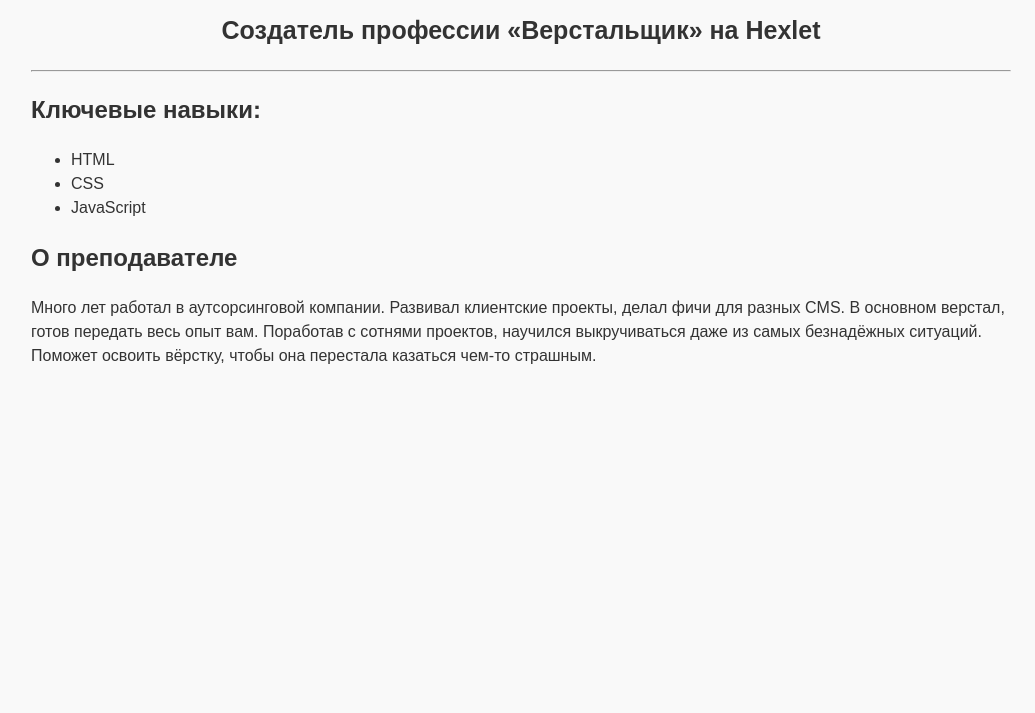
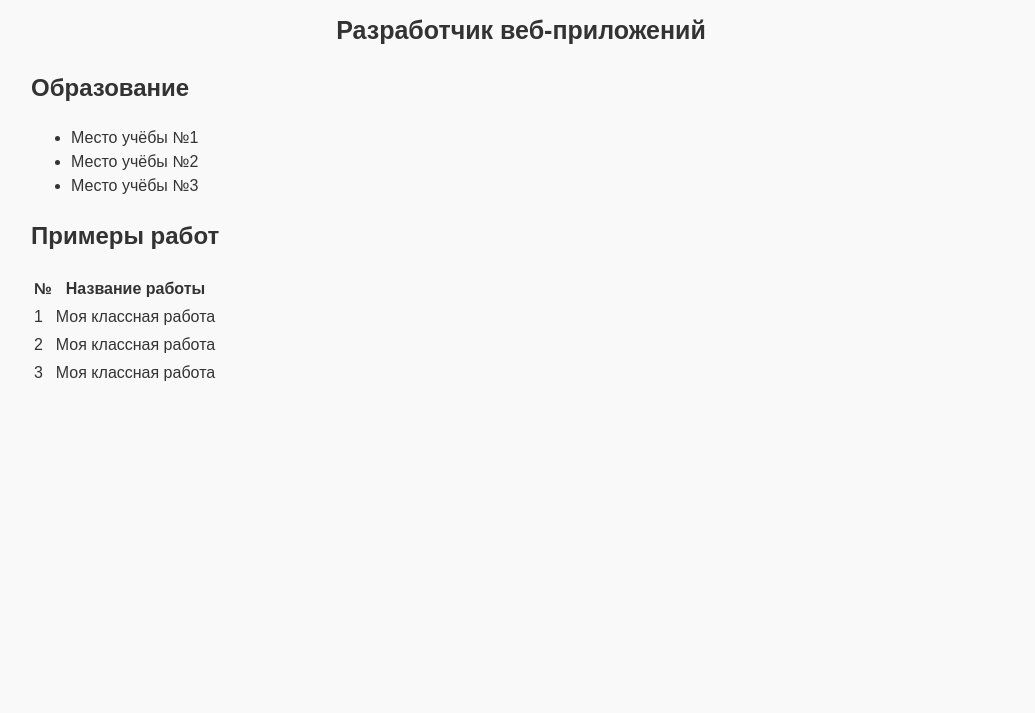
Before and after one commit to dmitriy1423/dmitriy1423.github.io, a plain HTML site: page index.html in a window 1280 px wide. Shown: the part 87-800 px from the top of the page, without its empty margins (119-1154 px from the left). Drawn offline with Linux system fonts and the light colour scheme.

Commit message:
Add files via upload

```diff
--- a/index.html
+++ b/index.html
@@ -9,29 +9,40 @@
 </head>
 <body>
   <main>
-    <h1>Никита Михайлов</h1>
-    <h2>Создатель профессии «Верстальщик» на Hexlet</h2>
-
-    <hr />
-
-    <section>
-      <h2>Ключевые навыки:</h2>
+    <h1>Резюме</h1>
+    <h2>Разработчик веб-приложений</h2>
+    <section class="study">
+      <h2>Образование</h2>
       <ul>
-        <li>HTML</li>
-        <li>CSS</li>
-        <li>JavaScript</li>
+        <li class="place-of-study-1">Место учёбы №1</li>
+        <li class="place-of-study-2">Место учёбы №2</li>
+        <li class="place-of-study-3">Место учёбы №3</li>
       </ul>
     </section>
-
-    <section>
-      <h2>О преподавателе</h2>
-      <p>
-        Много лет работал в аутсорсинговой компании. Развивал клиентские проекты,
-        делал фичи для разных CMS. В основном верстал, готов передать весь опыт
-        вам. Поработав с сотнями проектов, научился выкручиваться даже из самых
-        безнадёжных ситуаций. Поможет освоить вёрстку, чтобы она перестала
-        казаться чем-то страшным.
-      </p>
+    <section class="works">
+      <h2>Примеры работ</h2>
+      <table>
+        <thead>
+          <tr>
+            <th>№</th>
+            <th>Название работы</th>
+          </tr>
+        </thead>
+        <tbody>
+          <tr>
+            <td>1</td>
+            <td>Моя классная работа</td>
+          </tr>
+          <tr>
+            <td>2</td>
+            <td>Моя классная работа</td>
+          </tr>
+          <tr>
+            <td>3</td>
+            <td>Моя классная работа</td>
+          </tr>
+        </tbody>
+      </table>
     </section>
   </main>
 </body>
```
